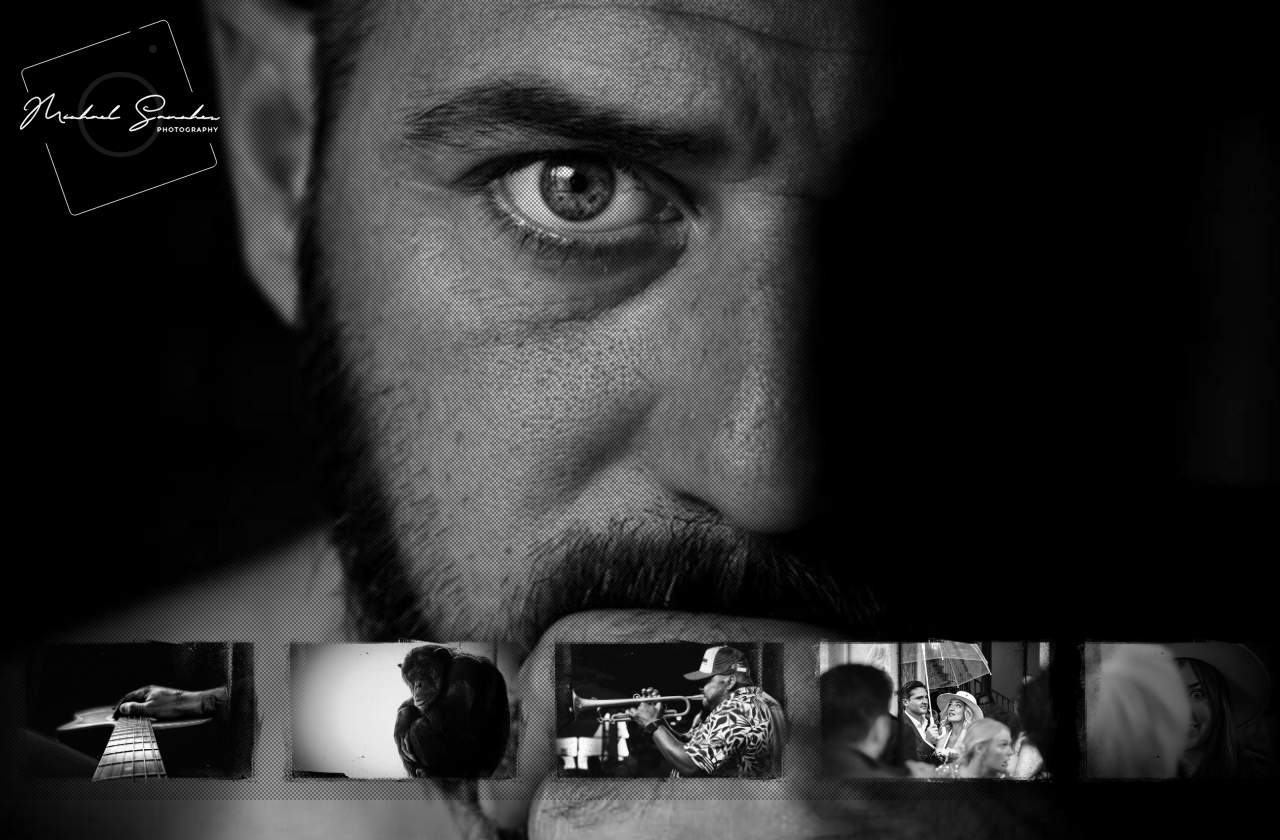
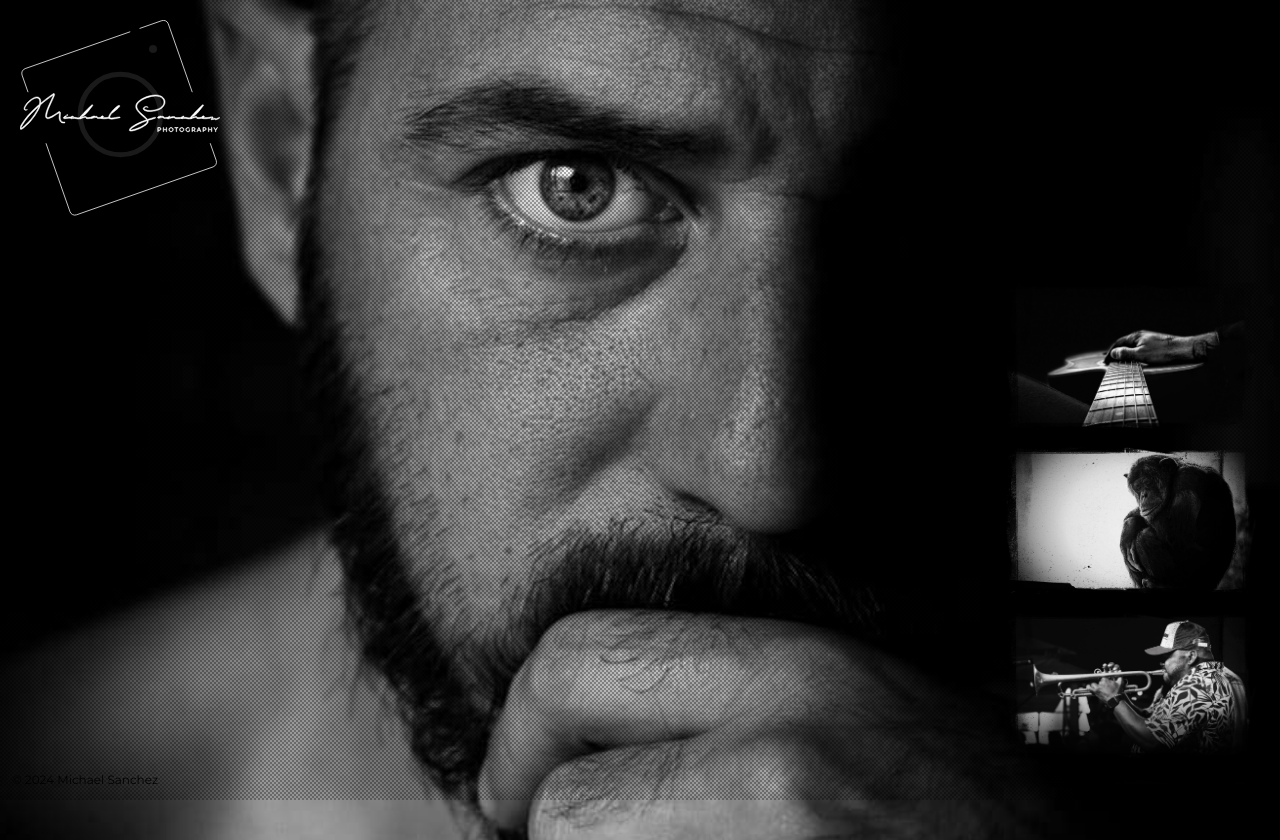
Before and after one commit to MickaelAustoni/ms-photographer, a Next.js app: page / in a window 1280 px wide. Shown: the top 840 px of the page. Built offline with nearby package versions, Linux system fonts and the light colour scheme.

Commit message:
feat: improvement

```diff
--- a/src/components/Copyright.tsx
+++ b/src/components/Copyright.tsx
@@ -2,7 +2,7 @@ const date = new Date().getFullYear()
 
 export default function Copyright() {
   return (
-    <span className={"absolute top-3 right-3 text-[0.6rem] z-50"} title={"Created by Mickaël Austoni"}>
+    <span className={"absolute bottom-3 left-3 text-xs z-50"} title={"Created by Mickaël Austoni"}>
       © {date} Michael Sanchez
     </span>
   );
--- a/src/components/FullScreenGallery.tsx
+++ b/src/components/FullScreenGallery.tsx
@@ -14,6 +14,7 @@ const THUMB_GAP = 15;
 const THUMB_WIDTH = 250;
 const THUMB_HEIGHT = 150;
 const THUMB_MASK_URL = "url(/images/mask-thumb.png)";
+const THUMB_OVERFLOW_MASK_URL = "url(/images/mask-thumb-overflow.png)";
 const SPRITE_MASK_URL = "url(/images/mask-sprite.png)";
 const SPRITE_ANIMATION_DURATION = 1.2;
 
@@ -88,8 +89,14 @@ export default function FullScreenGallery({ images }: FullScreenGalleryProps) {
 
     {/* Thumbnails */}
     <div
-      className={"w-full overflow-x-auto absolute bottom-0 left-0 right-0 flex flex-row z-40 before:h-full before:z-50 before:pointer-events-none before:right-0 before:fixed before:w-64 before:bg-gradient-to-r before:from-transparent before:to-black"}
-      style={{ paddingRight: THUMB_WIDTH }}
+      className={"h-4/5 items-center overflow-auto absolute bottom-0 pt-20 pb-10 right-3 pr-3 flex flex-col z-40 before:z-50 before:pointer-events-none before:bottom-0 before:right-0 before:fixed before:w-64 before:bg-gradient-to-b before:from-transparent before:to-black"}
+      style={{
+        height: THUMB_HEIGHT * 4,
+        maskImage: THUMB_OVERFLOW_MASK_URL,
+        WebkitMaskImage: THUMB_OVERFLOW_MASK_URL,
+        maskSize: "100% 100%",
+        WebkitMaskSize: "100% 100%",
+      }}
     >
       {images.map((src, index) => {
         return <motion.div
@@ -114,12 +121,16 @@ export default function FullScreenGallery({ images }: FullScreenGalleryProps) {
             thumb: {
               opacity: 1,
               width: THUMB_WIDTH,
-              marginLeft: THUMB_GAP,
+              height: THUMB_HEIGHT,
+              marginBottom: THUMB_GAP,
+              scale: 1,
             },
             selected: {
               opacity: 0,
-              marginLeft: 0,
+              marginBottom: 0,
               width: 0,
+              height: 0,
+              scale: 0.5,
             },
           }}
           transition={{
```
Also changed, not shown: public/images/mask-thumb-overflow.png (added).
